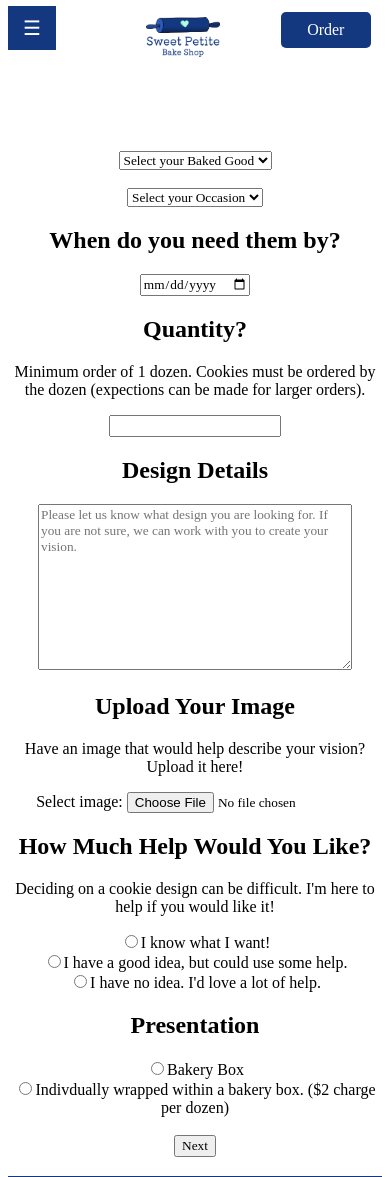
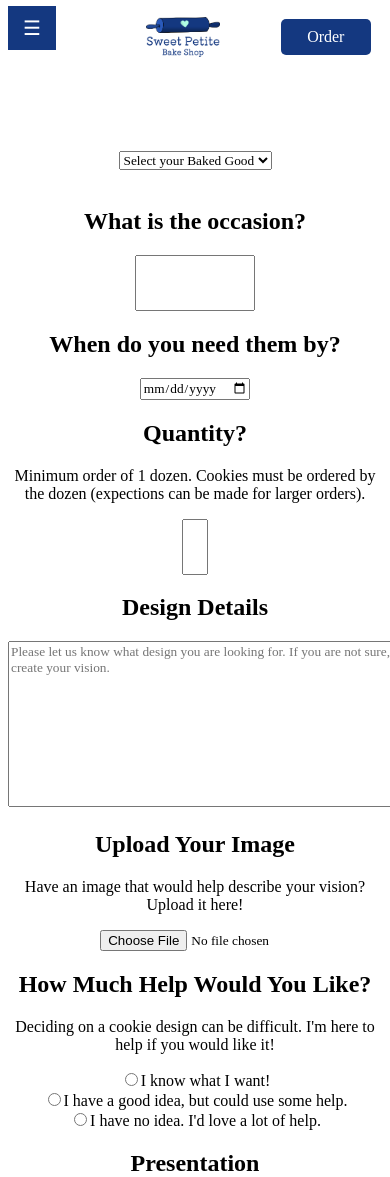
Before and after one commit to merickson51293/spbs, a Django app: page /cookie_select in a window 390 px wide; the page is wider, and only the part inside the window is pictured. Shown: the top 1177 px of that part. Run offline with Django 3.2, Linux system fonts and the light colour scheme; some web fonts are replaced.

Commit message:
added more content

```diff
--- a/SPDapp/static/css/index.css
+++ b/SPDapp/static/css/index.css
@@ -160,7 +160,7 @@
     }
 }
 
-#navbar > button{
+#navbar > a > button{
     float: right;
     background-color: #143880;
     border-radius: 5px;
@@ -172,6 +172,22 @@
     height: 36px;
     width: 90px;
     vertical-align: top;
+}
+
+@media screen and (max-width: 480px){
+    #navbar > a > button{
+        float: right;
+        background-color: #143880;
+        border-radius: 5px;
+        margin-right: 3%;
+        margin-top: -14%;
+        font-size: 16px;
+        border: #143880;
+        padding: .5%;
+        height: 36px;
+        width: 90px;
+        vertical-align: top;
+}
 }
 
 
@@ -616,8 +632,8 @@ margin-right: 2%;
 #footer{
     background-color: #143880;
     margin-top: 5%;
-    height: 320px;
-    padding-top: 120px;
+    height: 200px;
+    padding-top: 50px;
 }
 
 @media screen and (max-width: 480px){
@@ -748,7 +764,7 @@ margin-right: 2%;
 
 #footer > p{
     text-align: center;
-    margin-top: 100px;
+    margin-top: 30px;
     color: white;
     font-family: 'Open Sans', sans-serif;
     font-size: 14px;
--- a/SPDapp/static/css/orderform.css
+++ b/SPDapp/static/css/orderform.css
@@ -6,3 +6,11 @@
     text-align: center;
     margin-top: 3%;
 }
+
+#img{
+padding-left:10%;
+}
+
+#dozen{
+    width: 5%;
+}
--- a/SPDapp/templates/base.html
+++ b/SPDapp/templates/base.html
@@ -14,20 +14,24 @@
 </head>
 <body>
     <div id="navbar">
+        <h2><a href="/">Home</a></h2>
         <h2><a href="/my_story">My Story</a></h2>
         <h2><a href="/gallery">Gallery</a></h2>
         <h2><a href="/menu">Menu</a></h2>
+        <a href="/"><img src="{% static 'pics/Logo (1).png' %}" alt="Logo"></a>
+        <h2><a href="/contact">Contact Us</a></h2>
         <h2><a href="/faq">FAQ</a></h2>
-        <a href="/"><img src="{% static 'pics/Logo (1).png' %}" alt="Logo"></a>
-        <button><a href="/cookie_select" style="text-decoration: none; color: white;">Order</button></a>
+        <a href="/cookie_select" ><button style="text-decoration: none; color: white;">Order</button></a>
     </div>
     <div id="collapse">
         <div id="mySidebar" class="sidebar">
             <a href="javascript:void(0)" class="closebtn" onclick="closeNav()">&times;</a>
+            <a href="#">Home</a>
             <a href="#">My Story</a>
             <a href="#">Gallery</a>
             <a href="#">Menu</a>
             <a href="#">FAQ</a>
+            <a href="#">Contact Us</a>
         </div>
         <div id="main">
             <button class="openbtn" onclick="openNav()">&#9776;</button>
--- a/SPDapp/templates/cookie_select.html
+++ b/SPDapp/templates/cookie_select.html
@@ -16,25 +16,19 @@
         </select>
     </br>
     <br>
-        <select name="occasion" id="occasion">
-        <option value="" disabled selected>Select your Occasion</option>
-            <option value="birthday">Birthday</option>
-            <option value="graduation">Graduation</option>
-            <option value="wedding">Wedding</option>
-            <option value="holiday">Holiday</option>
-            <option value="other">Other</option>
-        </select>
+        <h2>What is the occasion?</h2>
+        <input type="text" name="occasion" id="occasion" style="width: 30%; height: 50px;">
         <h2>When do you need them by?</h2>
             <input type="date" name="date_needed" id="date">
         <h2>Quantity?</h2>
         <p>Minimum order of 1 dozen. Cookies must be ordered by the dozen (expections can be made for larger orders).</p>
-            <input type="number" name="dozen" id="dozen">
+            <input type="number" name="dozen" id="dozen" style="height: 50px; font-size: 30px;">
         <br>
         <h2>Design Details</h2>
-            <textarea name="design" id="design" cols="40" rows="10" placeholder="Please let us know what design you are looking for. If you are not sure, we can work with you to create your vision."></textarea>
+            <textarea name="design" id="design" cols="70" rows="10" placeholder="Please let us know what design you are looking for. If you are not sure, we can work with you to create your vision."></textarea>
         <h2>Upload Your Image</h2>
         <p>Have an image that would help describe your vision? Upload it here!</p>
-            <label for="img">Select image:</label>
+            <!-- <label for="img">Select image:</label> -->
             <input type="file" id="img" name="img" accept="image/*">
         <h2>How Much Help Would You Like?</h2>
         <p>Deciding on a cookie design can be difficult. I'm here to help if you would like it!</p>
--- a/SPDapp/templates/cust_info.html
+++ b/SPDapp/templates/cust_info.html
@@ -1,7 +1,10 @@
 {% extends "base.html" %}
 {% block content %}
 <body>
-    This is the form for ordering cookies!
+    <head>
+        {% load static %}
+        <link rel="stylesheet" href="{% static 'css/orderform.css' %}">
+    </head>
     <form action="/create_cookie_order" method="post">
     {% csrf_token %}
     <p>First Name: <input type="text" name="first_name" id="first_name"></p>
```
Also changed, not shown: 1 other file.
